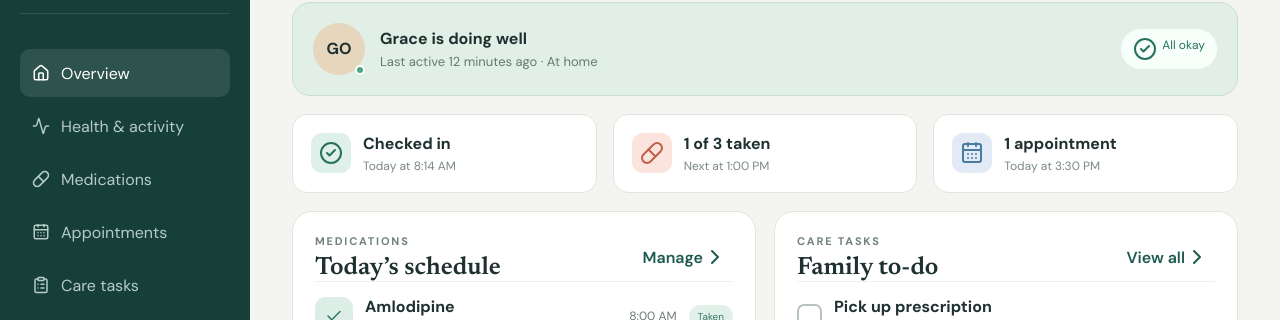
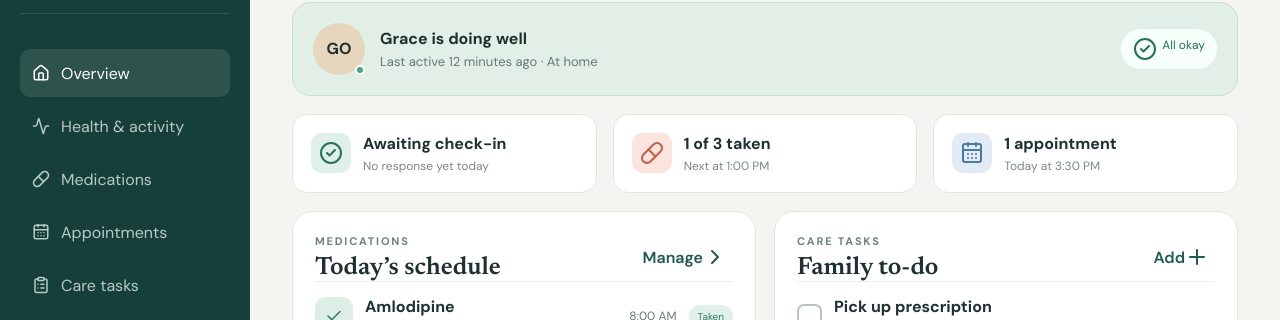
Before and after one commit to samuella-code/CareCircle, a React (Vite) app: page / in a window 1280 px wide. Both pictures are taken after a click on the button "Family view". Shown: the part 157-477 px from the top of the page. Built offline with nearby package versions, Linux system fonts and the light colour scheme.

Commit message:
Make src/App.tsx interactive

```diff
--- a/src/App.tsx
+++ b/src/App.tsx
@@ -1,15 +1,45 @@
-import { useState } from 'react'
-import { Activity, Bell, CalendarDays, Check, CheckCircle2, ChevronRight, ClipboardList, HeartPulse, Home, Menu, MessageCircle, Mic, Phone, Pill, Plus, ShieldCheck, Sparkles, UserRound, Users, X } from 'lucide-react'
+import { useEffect, useState } from 'react'
+import { Activity, AlertTriangle, Bell, CalendarDays, Check, CheckCircle2, ChevronRight, ClipboardList, HeartPulse, Home, Menu, MessageCircle, Mic, Phone, Pill, Plus, ShieldCheck, Sparkles, UserRound, Users, X } from 'lucide-react'
 
 type Mode = 'senior' | 'caregiver'
 
-const meds = [
+const initialMeds = [
+  { id: 1, name: 'Amlodipine', detail: '5 mg · After breakfast', time: '8:00 AM', taken: true },
+  { id: 2, name: 'Vitamin D', detail: '1 tablet · With food', time: '1:00 PM', taken: false },
+  { id: 3, name: 'Metformin', detail: '500 mg · After dinner', time: '7:00 PM', taken: false },
+]
+
+const initialTasks = [
+  { id: 1, title: 'Pick up prescription', owner: 'Amara', due: 'Today, 4 PM', done: false },
+  { id: 2, title: 'Call Mum after lunch', owner: 'David', due: 'Today, 2 PM', done: true },
+  { id: 3, title: 'Arrange clinic transport', owner: 'Amara', due: 'Tomorrow', done: false },
+]
+
+type Medicine = typeof initialMeds[number]
+type CareTask = typeof initialTasks[number]
+type Alert = { id: number; contact: string; time: string; resolved: boolean }
+
+function useSavedState<T>(key: string, initial: T) {
+  const [value, setValue] = useState<T>(() => {
+    try { const saved = localStorage.getItem(key); return saved ? JSON.parse(saved) as T : initial }
+    catch { return initial }
+  })
+  useEffect(() => localStorage.setItem(key, JSON.stringify(value)), [key, value])
+  return [value, setValue] as const
+}
+
+const appointments = [
+  { title: 'Physiotherapy', clinician: 'Dr. Bello', place: 'Wellness Centre', time: '3:30 PM' },
+]
+
+/* Legacy demo arrays are intentionally replaced by persistent state below. */
+const medsExample = [
   { name: 'Amlodipine', detail: '5 mg · After breakfast', time: '8:00 AM', taken: true },
   { name: 'Vitamin D', detail: '1 tablet · With food', time: '1:00 PM', taken: false },
   { name: 'Metformin', detail: '500 mg · After dinner', time: '7:00 PM', taken: false },
 ]
 
-const tasks = [
+const tasksExample = [
   { title: 'Pick up prescription', owner: 'Amara', due: 'Today, 4 PM', done: false },
   { title: 'Call Mum after lunch', owner: 'David', due: 'Today, 2 PM', done: true },
   { title: 'Arrange clinic transport', owner: 'Amara', due: 'Tomorrow', done: false },
@@ -21,34 +51,58 @@ function App() {
   const [mode, setMode] = useState<Mode>('senior')
   const [voice, setVoice] = useState(false)
   const [help, setHelp] = useState(false)
-  const [checked, setChecked] = useState(false)
+  const [checkin, setCheckin] = useState(false)
+  const [meds, setMeds] = useSavedState<Medicine[]>('carecircle-medicines', initialMeds)
+  const [tasks, setTasks] = useSavedState<CareTask[]>('carecircle-tasks', initialTasks)
+  const [checked, setChecked] = useSavedState('carecircle-checked-in', false)
+  const [mood, setMood] = useSavedState('carecircle-mood', '')
+  const [alerts, setAlerts] = useSavedState<Alert[]>('carecircle-alerts', [])
+  const [toast, setToast] = useState('')
+  const notify = (message:string) => { setToast(message); window.setTimeout(()=>setToast(''), 2600) }
+  const markTaken = (id:number) => { setMeds(list=>list.map(m=>m.id===id?{...m,taken:true}:m)); notify('Medication marked as taken') }
+  const sendHelp = (contact:string) => { setAlerts(list=>[{id:Date.now(),contact,time:new Date().toLocaleTimeString([], {hour:'2-digit',minute:'2-digit'}),resolved:false},...list]); setHelp(false); notify(`${contact} has been alerted`) }
   return <div className="app">
     <header><Logo/><nav aria-label="View switcher"><button className={mode==='senior'?'active':''} onClick={()=>setMode('senior')}>Senior view</button><button className={mode==='caregiver'?'active':''} onClick={()=>setMode('caregiver')}>Family view</button></nav><button className="icon-btn" aria-label="Notifications"><Bell size={22}/><i/></button></header>
-    {mode === 'senior' ? <Senior onVoice={()=>setVoice(true)} onHelp={()=>setHelp(true)} checked={checked} setChecked={setChecked}/> : <Caregiver/>}
-    {voice && <Modal onClose={()=>setVoice(false)}><div className="voice"><div className="voice-ring"><Mic size={38}/></div><small>CareCircle is listening</small><h2>How can I help you, Grace?</h2><p>Try saying “What medicine do I take today?”</p><div className="wave"><i/><i/><i/><i/><i/><i/><i/></div><button className="secondary" onClick={()=>setVoice(false)}>Cancel</button></div></Modal>}
-    {help && <Modal onClose={()=>setHelp(false)}><div className="help"><span className="danger-icon"><Phone/></span><small>HELP REQUEST</small><h2>Who should we contact?</h2><p>Choose a trusted contact. We will ask you to confirm before calling.</p><button className="contact"><span>AO</span><div><b>Amara Okafor</b><small>Daughter · Primary caregiver</small></div><ChevronRight/></button><button className="contact"><span>DO</span><div><b>David Okafor</b><small>Son</small></div><ChevronRight/></button><button className="emergency"><Phone size={18}/> Call emergency services</button></div></Modal>}
+    {mode === 'senior' ? <Senior onVoice={()=>setVoice(true)} onHelp={()=>setHelp(true)} onCheckin={()=>setCheckin(true)} checked={checked} meds={meds} markTaken={markTaken}/> : <Caregiver meds={meds} tasks={tasks} setTasks={setTasks} checked={checked} mood={mood} alerts={alerts} setAlerts={setAlerts} notify={notify}/>}
+    {voice && <VoiceAssistant meds={meds} onClose={()=>setVoice(false)}/>}
+    {checkin && <Checkin onClose={()=>setCheckin(false)} onComplete={(feeling)=>{setMood(feeling);setChecked(true);setCheckin(false);notify('Daily check-in shared with your family')}}/>}
+    {help && <Modal onClose={()=>setHelp(false)}><div className="help"><span className="danger-icon"><Phone/></span><small>HELP REQUEST</small><h2>Who should we contact?</h2><p>Choose a trusted contact. CareCircle will create an urgent family alert.</p><button className="contact" onClick={()=>sendHelp('Amara')}><span>AO</span><div><b>Amara Okafor</b><small>Daughter · Primary caregiver</small></div><ChevronRight/></button><button className="contact" onClick={()=>sendHelp('David')}><span>DO</span><div><b>David Okafor</b><small>Son</small></div><ChevronRight/></button><a className="emergency" href="tel:112"><Phone size={18}/> Call emergency services (112)</a><small className="safety-copy">Calls use your phone service. CareCircle cannot guarantee emergency response.</small></div></Modal>}
+    {toast && <div className="toast" role="status"><CheckCircle2/>{toast}</div>}
   </div>
 }
 
-function Senior({onVoice,onHelp,checked,setChecked}:{onVoice:()=>void,onHelp:()=>void,checked:boolean,setChecked:(v:boolean)=>void}) {
+function Senior({onVoice,onHelp,onCheckin,checked,meds,markTaken}:{onVoice:()=>void,onHelp:()=>void,onCheckin:()=>void,checked:boolean,meds:Medicine[],markTaken:(id:number)=>void}) {
+  const today = new Intl.DateTimeFormat('en-NG',{weekday:'long',day:'numeric',month:'long'}).format(new Date()).toUpperCase()
+  const vitamin = meds.find(m=>m.id===2)!
   return <main className="senior-page">
-    <section className="welcome"><div><span className="eyebrow">MONDAY, 21 SEPTEMBER</span><h1>Good morning, Grace.</h1><p>You have a calm day ahead. Your family is connected.</p></div><div className="weather"><Sparkles/><b>26°</b><span>Clear skies</span></div></section>
+    <section className="welcome"><div><span className="eyebrow">{today}</span><h1>Good morning, Grace.</h1><p>You have a calm day ahead. Your family is connected.</p></div><div className="weather"><Sparkles/><b>26°</b><span>Demo weather</span></div></section>
     <button className="voice-card" onClick={onVoice}><span className="mic"><Mic/></span><span><small>YOUR CARECIRCLE ASSISTANT</small><b>Tap here and ask me anything</b><em>“What do I have planned today?”</em></span><ChevronRight/></button>
     <div className="senior-grid"><section className="card schedule"><div className="section-title"><div><span className="eyebrow">TODAY</span><h2>Your day</h2></div><button>See all <ChevronRight size={16}/></button></div>
-      <div className="timeline"><div><time>8:00</time><span className="dot green"><Pill/></span><p><b>Morning medicine</b><small>Amlodipine · Taken</small></p><CheckCircle2 className="success"/></div><div><time>1:00</time><span className="dot coral"><Pill/></span><p><b>Vitamin D</b><small>1 tablet · With lunch</small></p><button className="take">Mark taken</button></div><div><time>3:30</time><span className="dot blue"><CalendarDays/></span><p><b>Physiotherapy</b><small>Dr. Bello · Wellness Centre</small></p><ChevronRight/></div></div>
-    </section><aside><section className="checkin"><MessageCircle/><span className="eyebrow">DAILY CHECK-IN</span><h2>{checked?'Thank you, Grace!':'How are you feeling today?'}</h2><p>{checked?'Your family can see that you checked in.':'A quick check-in helps your family know you’re doing well.'}</p><button onClick={()=>setChecked(true)}>{checked?<><Check/> Check-in complete</>:"Start my check-in"}</button></section><button className="help-button" onClick={onHelp}><span><ShieldCheck/></span><span><b>I need help</b><small>Contact family or emergency support</small></span><ChevronRight/></button></aside></div>
-    <section className="family"><div><span className="eyebrow">MY CIRCLE</span><h2>Your family is close by</h2></div><div className="people"><div><span className="avatar">AO<i/></span><p><b>Amara</b><small>Daughter</small></p><button aria-label="Call Amara"><Phone/></button></div><div><span className="avatar blue-bg">DO<i/></span><p><b>David</b><small>Son</small></p><button aria-label="Call David"><Phone/></button></div><button className="add"><Plus/> Add person</button></div></section>
+      <div className="timeline"><div><time>8:00</time><span className="dot green"><Pill/></span><p><b>Morning medicine</b><small>Amlodipine · {meds[0].taken?'Taken':'Upcoming'}</small></p>{meds[0].taken?<CheckCircle2 className="success"/>:<button className="take" onClick={()=>markTaken(1)}>Mark taken</button>}</div><div><time>1:00</time><span className="dot coral"><Pill/></span><p><b>Vitamin D</b><small>1 tablet · With lunch</small></p>{vitamin.taken?<CheckCircle2 className="success"/>:<button className="take" onClick={()=>markTaken(2)}>Mark taken</button>}</div><div><time>3:30</time><span className="dot blue"><CalendarDays/></span><p><b>Physiotherapy</b><small>Dr. Bello · Wellness Centre</small></p><ChevronRight/></div></div>
+    </section><aside><section className="checkin"><MessageCircle/><span className="eyebrow">DAILY CHECK-IN</span><h2>{checked?'Thank you, Grace!':'How are you feeling today?'}</h2><p>{checked?'Your family can see that you checked in.':'A quick check-in helps your family know you’re doing well.'}</p><button onClick={onCheckin}>{checked?<><Check/> Update my check-in</>:"Start my check-in"}</button></section><button className="help-button" onClick={onHelp}><span><ShieldCheck/></span><span><b>I need help</b><small>Contact family or emergency support</small></span><ChevronRight/></button></aside></div>
+    <section className="family"><div><span className="eyebrow">MY CIRCLE</span><h2>Your family is close by</h2></div><div className="people"><div><span className="avatar">AO<i/></span><p><b>Amara</b><small>Daughter</small></p><a href="tel:+2348000000001" aria-label="Call Amara"><Phone/></a></div><div><span className="avatar blue-bg">DO<i/></span><p><b>David</b><small>Son</small></p><a href="tel:+2348000000002" aria-label="Call David"><Phone/></a></div></div></section>
   </main>
 }
 
-function Caregiver() { const [done,setDone]=useState(tasks.map(t=>t.done)); return <main className="dashboard"><aside className="sidebar"><Logo/><div className="profile"><span>AO</span><div><b>Amara Okafor</b><small>Primary caregiver</small></div></div><nav>{[[Home,'Overview'],[Activity,'Health & activity'],[Pill,'Medications'],[CalendarDays,'Appointments'],[ClipboardList,'Care tasks'],[Users,'Family circle']].map(([Icon,label],i)=>{const I=Icon as typeof Home;return <button className={i===0?'selected':''} key={label as string}><I/>{label as string}</button>})}</nav><div className="privacy"><ShieldCheck/><b>Privacy protected</b><small>Grace controls what her circle can see.</small></div></aside>
-    <div className="dash-content"><div className="dash-head"><div><span className="eyebrow">CARE OVERVIEW</span><h1>Good morning, Amara.</h1><p>Here’s how Grace is doing today.</p></div><button className="outline"><Plus/> Add care task</button><button className="mobile-menu"><Menu/></button></div>
+function Caregiver({meds,tasks,setTasks,checked,mood,alerts,setAlerts,notify}:{meds:Medicine[],tasks:CareTask[],setTasks:React.Dispatch<React.SetStateAction<CareTask[]>>,checked:boolean,mood:string,alerts:Alert[],setAlerts:React.Dispatch<React.SetStateAction<Alert[]>>,notify:(m:string)=>void}) { const [taskModal,setTaskModal]=useState(false); const toggleTask=(id:number)=>setTasks(list=>list.map(t=>t.id===id?{...t,done:!t.done}:t)); return <main className="dashboard"><aside className="sidebar"><Logo/><div className="profile"><span>AO</span><div><b>Amara Okafor</b><small>Primary caregiver</small></div></div><nav>{[[Home,'Overview'],[Activity,'Health & activity'],[Pill,'Medications'],[CalendarDays,'Appointments'],[ClipboardList,'Care tasks'],[Users,'Family circle']].map(([Icon,label],i)=>{const I=Icon as typeof Home;return <button className={i===0?'selected':''} key={label as string}><I/>{label as string}</button>})}</nav><div className="privacy"><ShieldCheck/><b>Privacy protected</b><small>Grace controls what her circle can see.</small></div></aside>
+    <div className="dash-content"><div className="dash-head"><div><span className="eyebrow">CARE OVERVIEW</span><h1>Good morning, Amara.</h1><p>Here’s how Grace is doing today.</p></div><button className="outline" onClick={()=>setTaskModal(true)}><Plus/> Add care task</button><button className="mobile-menu"><Menu/></button></div>
+    {alerts.filter(a=>!a.resolved).map(a=><div className="urgent-alert" key={a.id}><AlertTriangle/><div><b>Grace requested help</b><p>{a.contact} was alerted at {a.time}. Please contact Grace now.</p></div><button onClick={()=>{setAlerts(list=>list.map(x=>x.id===a.id?{...x,resolved:true}:x));notify('Alert marked as resolved')}}>Resolve</button></div>)}
     <div className="status-banner"><span className="large-avatar">GO<i/></span><div><b>Grace is doing well</b><p>Last active 12 minutes ago · At home</p></div><span className="status"><CheckCircle2/> All okay</span></div>
-    <div className="stats"><div><span className="green-box"><CheckCircle2/></span><p><b>Checked in</b><small>Today at 8:14 AM</small></p></div><div><span className="coral-box"><Pill/></span><p><b>1 of 3 taken</b><small>Next at 1:00 PM</small></p></div><div><span className="blue-box"><CalendarDays/></span><p><b>1 appointment</b><small>Today at 3:30 PM</small></p></div></div>
+    <div className="stats"><div><span className="green-box"><CheckCircle2/></span><p><b>{checked?'Checked in':'Awaiting check-in'}</b><small>{checked?(mood?`Feeling ${mood.toLowerCase()}`:'Completed today'):'No response yet today'}</small></p></div><div><span className="coral-box"><Pill/></span><p><b>{meds.filter(m=>m.taken).length} of {meds.length} taken</b><small>{meds.find(m=>!m.taken)?`Next at ${meds.find(m=>!m.taken)?.time}`:'All complete today'}</small></p></div><div><span className="blue-box"><CalendarDays/></span><p><b>{appointments.length} appointment</b><small>Today at {appointments[0].time}</small></p></div></div>
     <div className="dash-grid"><section className="panel"><div className="section-title"><div><span className="eyebrow">MEDICATIONS</span><h2>Today’s schedule</h2></div><button>Manage <ChevronRight/></button></div>{meds.map((m,i)=><div className="med-row" key={m.name}><span className={m.taken?'med-icon taken':'med-icon'}>{m.taken?<Check/>:<Pill/>}</span><div><b>{m.name}</b><small>{m.detail}</small></div><time>{m.time}</time><span className={m.taken?'pill-tag done':'pill-tag'}>{m.taken?'Taken':'Upcoming'}</span></div>)}</section>
-    <section className="panel"><div className="section-title"><div><span className="eyebrow">CARE TASKS</span><h2>Family to-do</h2></div><button>View all <ChevronRight/></button></div>{tasks.map((t,i)=><div className="task-row" key={t.title}><button onClick={()=>setDone(d=>d.map((x,j)=>j===i?!x:x))} className={done[i]?'checkbox checked':'checkbox'}>{done[i]&&<Check/>}</button><div><b className={done[i]?'strike':''}>{t.title}</b><small>{t.owner} · {t.due}</small></div></div>)}</section></div>
+    <section className="panel"><div className="section-title"><div><span className="eyebrow">CARE TASKS</span><h2>Family to-do</h2></div><button onClick={()=>setTaskModal(true)}>Add <Plus/></button></div>{tasks.map(t=><div className="task-row" key={t.id}><button onClick={()=>toggleTask(t.id)} className={t.done?'checkbox checked':'checkbox'}>{t.done&&<Check/>}</button><div><b className={t.done?'strike':''}>{t.title}</b><small>{t.owner} · {t.due}</small></div></div>)}</section></div>
     <section className="panel activity-panel"><div className="section-title"><div><span className="eyebrow">RECENT ACTIVITY</span><h2>Care updates</h2></div><button>View history <ChevronRight/></button></div><div className="updates"><div><span className="green-box"><CheckCircle2/></span><p><b>Morning medication taken</b><small>Grace confirmed · 8:12 AM</small></p></div><div><span className="blue-box"><MessageCircle/></span><p><b>Daily check-in completed</b><small>Feeling good · 8:14 AM</small></p></div><div><span className="neutral-box"><UserRound/></span><p><b>David accepted a care task</b><small>Call Mum after lunch · Yesterday</small></p></div></div></section>
-    </div></main> }
+    </div>{taskModal&&<TaskForm onClose={()=>setTaskModal(false)} onAdd={(task)=>{setTasks(list=>[...list,{...task,id:Date.now(),done:false}]);setTaskModal(false);notify('Care task added')}}/>}</main> }
+
+function VoiceAssistant({meds,onClose}:{meds:Medicine[],onClose:()=>void}) {
+  const [answer,setAnswer]=useState('Tap a question below or speak it aloud.')
+  const respond=(question:string)=>{let response='I can help with medicines, appointments, family calls, and daily check-ins.'; if(question.includes('medicine')) response=`You have ${meds.filter(m=>!m.taken).length} medicines remaining today. ${meds.find(m=>!m.taken)?.name??'All medicines are complete'}.`; if(question.includes('plan')||question.includes('appointment')) response='You have physiotherapy with Dr. Bello at 3:30 PM.'; setAnswer(response); if('speechSynthesis' in window) window.speechSynthesis.speak(new SpeechSynthesisUtterance(response))}
+  return <Modal onClose={onClose}><div className="voice"><div className="voice-ring"><Mic size={38}/></div><small>CARECIRCLE ASSISTANT</small><h2>How can I help you, Grace?</h2><p className="assistant-answer" aria-live="polite">{answer}</p><div className="quick-questions"><button onClick={()=>respond('medicine')}>What medicine is next?</button><button onClick={()=>respond('appointment')}>What is planned today?</button></div><button className="secondary" onClick={onClose}>Close assistant</button></div></Modal>
+}
+
+function Checkin({onClose,onComplete}:{onClose:()=>void,onComplete:(mood:string)=>void}) { return <Modal onClose={onClose}><div className="form-modal"><span className="eyebrow">DAILY CHECK-IN</span><h2>How are you feeling?</h2><p>Choose the answer that feels closest right now.</p><div className="moods">{['Great','Good','Not well'].map(m=><button key={m} onClick={()=>onComplete(m)}>{m==='Great'?'😊':m==='Good'?'🙂':'😟'}<b>{m}</b></button>)}</div></div></Modal> }
+
+function TaskForm({onClose,onAdd}:{onClose:()=>void,onAdd:(t:Omit<CareTask,'id'|'done'>)=>void}) { const [title,setTitle]=useState(''); const [owner,setOwner]=useState('Amara'); const [due,setDue]=useState('Today'); return <Modal onClose={onClose}><form className="form-modal" onSubmit={e=>{e.preventDefault();if(title.trim())onAdd({title:title.trim(),owner,due})}}><span className="eyebrow">NEW CARE TASK</span><h2>Add something to the family to-do</h2><label>Task<input value={title} onChange={e=>setTitle(e.target.value)} placeholder="e.g. Pick up groceries" required autoFocus/></label><label>Assign to<select value={owner} onChange={e=>setOwner(e.target.value)}><option>Amara</option><option>David</option></select></label><label>Due<input value={due} onChange={e=>setDue(e.target.value)}/></label><button className="primary" type="submit">Add care task</button></form></Modal> }
 
 function Modal({children,onClose}:{children:React.ReactNode,onClose:()=>void}) { return <div className="modal-backdrop" role="dialog" aria-modal="true"><div className="modal"><button className="close" onClick={onClose} aria-label="Close"><X/></button>{children}</div></div> }
 
```
